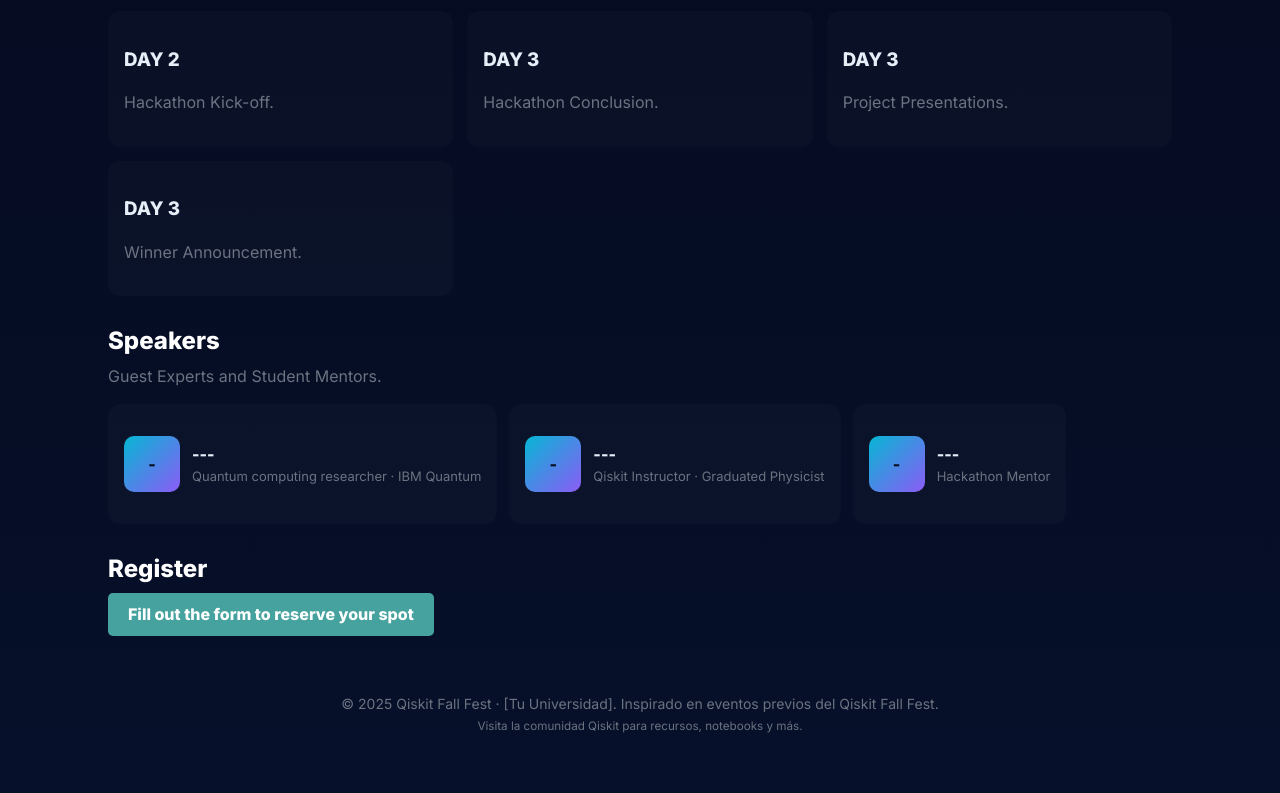
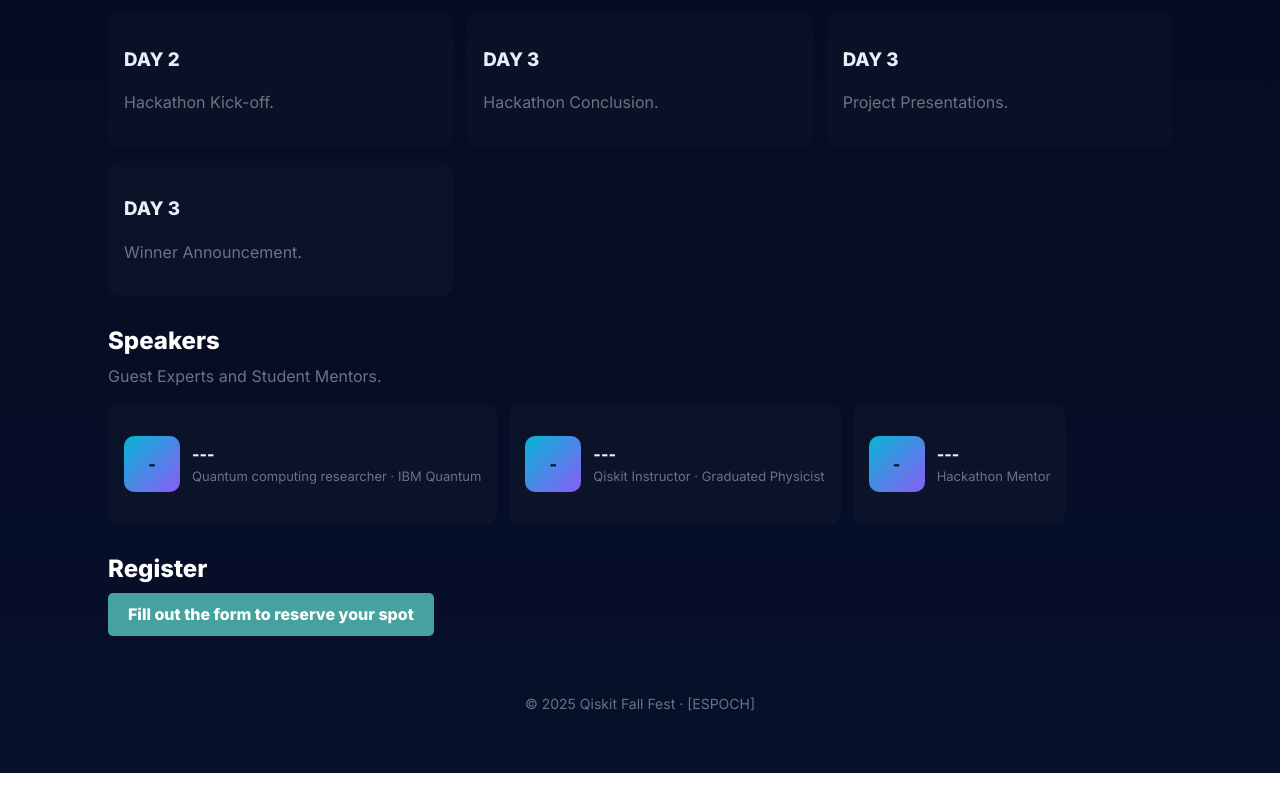
Before and after one commit to Alex24202/qiskit25, a plain HTML site: page index.html in a window 1280 px wide. Shown: the part 1113-1906 px from the top of the page. Drawn offline with Linux system fonts and the light colour scheme.

Commit message:
Update index.html

```diff
--- a/index.html
+++ b/index.html
@@ -291,8 +291,7 @@
   </main>
 
   <footer>
-    © <span id="year"></span> Qiskit Fall Fest · [Tu Universidad]. Inspirado en eventos previos del Qiskit Fall Fest. <br>
-    <small style="color:var(--muted)">Visita la comunidad Qiskit para recursos, notebooks y más.</small>
+    © <span id="year"></span> Qiskit Fall Fest · [ESPOCH] <br>
   </footer>
 
   <!-- Minimal JS: countdown, registro falso -->
```
